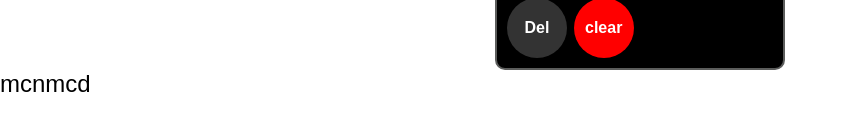
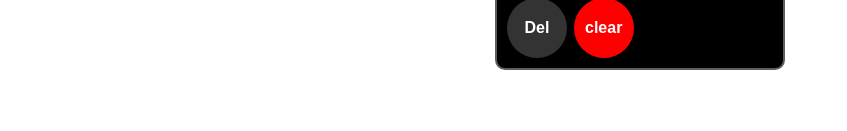
Before and after one commit to Mayen007/Calculator, a plain HTML site: page index.html in a window 1280 px wide. Shown: the part 367-498 px from the top of the page, without its empty margins (0-847 px from the left). Drawn offline with Linux system fonts and the light colour scheme.

Commit message:
Update index.html

```diff
--- a/index.html
+++ b/index.html
@@ -43,10 +43,6 @@
         </div>
       </div>
   </main>
-  <div>
-    mcnmcd
-  </div>
-
 
   <script src="./script.js"></script>
 </body>
```
